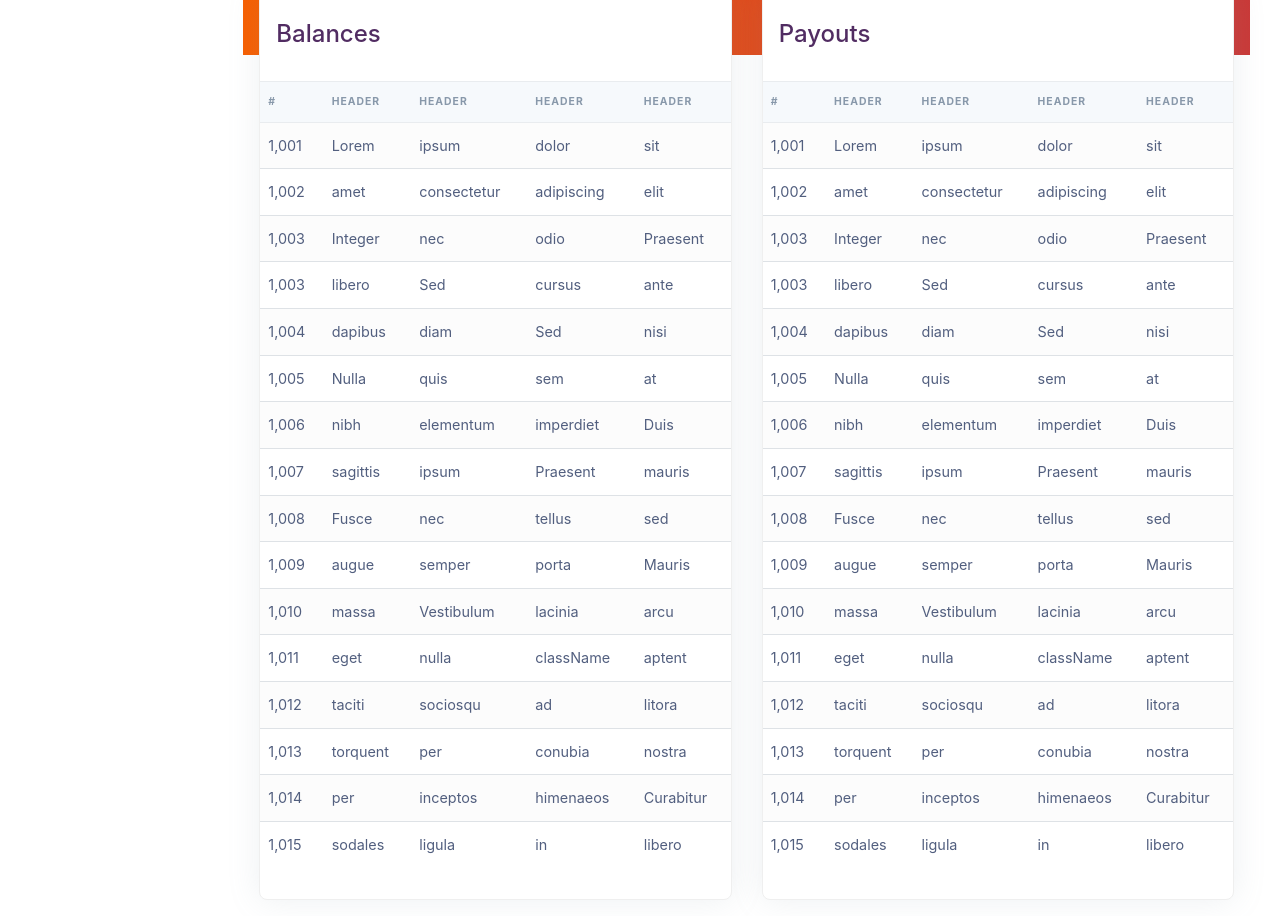
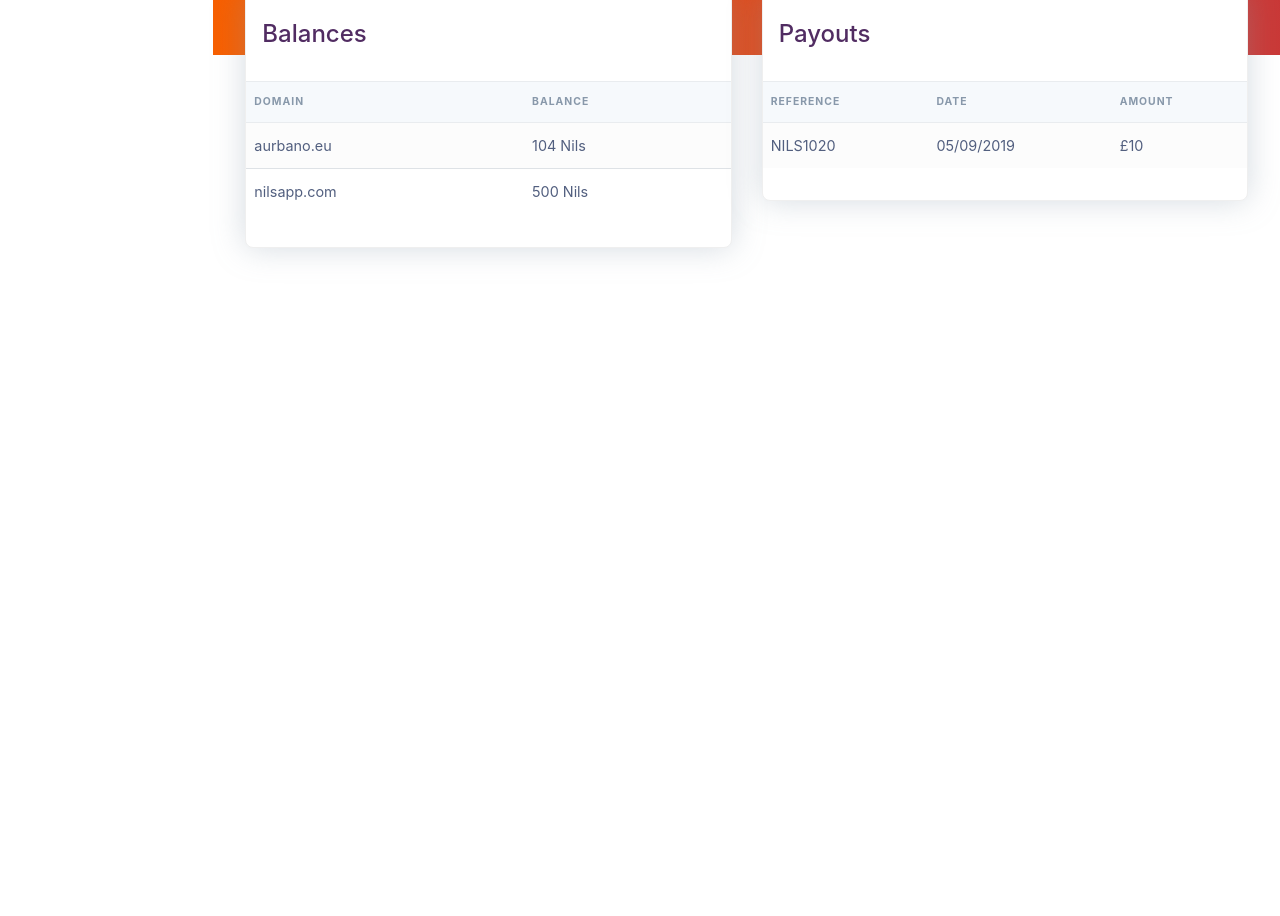
Before and after one commit to nils-app/nils-web, a React (Create React App) app: page / in a window 1280 px wide. Shown: the part 240-1156 px from the top of the page. After the commit the page ends 800 px from the top, so only its background shows below. Built offline with nearby package versions, Linux system fonts and the light colour scheme.

Commit message:
fix spacings

```diff
--- a/src/assets/scss/index.scss
+++ b/src/assets/scss/index.scss
@@ -8,6 +8,16 @@ body {
 
 .sidebar {
     padding-top: 1.5rem;
+    font-weight: 300;
+    font-size: 0.9rem;
+
+    a {
+        color: $dark;
+    }
+
+    svg {
+        margin-right: 1rem;
+    }
 }
 
 .logo {
@@ -26,7 +36,7 @@ body {
 }
 
 .header {
-    padding: 1rem 1rem 6rem;
+    padding: 1rem 2rem 6rem;
 
     a {
         color: inherit;
@@ -39,14 +49,15 @@ body {
 }
 
 .content {
-    margin-top: -5rem;
+    margin-top: -4rem;
+    padding: 0 2rem;
 }
 
 .dashboard-widget {
     background: #fff;
     border: #efefef solid 1px;
     border-radius: 0.5em;
-    box-shadow: 0 0 2rem 0 rgba(136,152,170,.15) !important;
+    box-shadow: 0 0 2rem 0 rgba(136,152,170,.35) !important;
     color: $body-color;
     padding: 1rem;
     position: relative;
@@ -67,6 +78,9 @@ body {
     }
     .content {
         font-size: 1.25rem;
+        margin: 0;
+        padding: 0;
+        color: $dark;
     }
     .icon {
         position: absolute;
--- a/src/sections/dashboard/index.tsx
+++ b/src/sections/dashboard/index.tsx
@@ -17,13 +17,12 @@ import Sidebar from "components/Sidebar";
 export default () => {
   return (
     <>
-      <Container fluid>
-        <Row>
+      <Container fluid style={ { padding: 0, margin: 0 } }>
+        <Row noGutters>
           <Col xs="2">
             <Sidebar />
           </Col>
           <Col>
-            <Container fluid>
             <div className="header bg-gradient">
                 <Row>
                     <Col>
@@ -45,7 +44,7 @@ export default () => {
                         </span>
                         <div className="history">
                             <span className="change text-success">
-                                +3.5%
+                                <FontAwesomeIcon icon='arrow-up' /> 3.5%
                             </span>
                             <span className="text-muted">
                                 Since last month
@@ -64,11 +63,16 @@ export default () => {
                     </Col>
                     <Col>
                     <div className="dashboard-widget">
-                        <div className="title">Last payout</div>
-                        <span className="content">Never</span>
+                        <div className="title">Next payout</div>
+                        <span className="content">-</span>
                         <span className="icon orange">
                             <FontAwesomeIcon icon='credit-card' />
                         </span>
+                        <div className="history">
+                            <span className="text-muted">
+                                Last: 05/09/2019
+                            </span>
+                        </div>
                     </div>
                     </Col>
                 </Row>
@@ -81,125 +85,18 @@ export default () => {
                     <table className="table table-striped table-sm">
                     <thead>
                         <tr>
-                            <th>#</th>
-                            <th>Header</th>
-                            <th>Header</th>
-                            <th>Header</th>
-                            <th>Header</th>
+                        <th>Domain</th>
+                        <th>Balance</th>
                         </tr>
                     </thead>
                     <tbody>
                         <tr>
-                            <td>1,001</td>
-                            <td>Lorem</td>
-                            <td>ipsum</td>
-                            <td>dolor</td>
-                            <td>sit</td>
+                        <td>aurbano.eu</td>
+                        <td>104 Nils</td>
                         </tr>
                         <tr>
-                            <td>1,002</td>
-                            <td>amet</td>
-                            <td>consectetur</td>
-                            <td>adipiscing</td>
-                            <td>elit</td>
-                          </tr>
-                          <tr>
-                            <td>1,003</td>
-                            <td>Integer</td>
-                            <td>nec</td>
-                            <td>odio</td>
-                            <td>Praesent</td>
-                          </tr>
-                          <tr>
-                            <td>1,003</td>
-                            <td>libero</td>
-                            <td>Sed</td>
-                            <td>cursus</td>
-                            <td>ante</td>
-                          </tr>
-                          <tr>
-                            <td>1,004</td>
-                            <td>dapibus</td>
-                            <td>diam</td>
-                            <td>Sed</td>
-                            <td>nisi</td>
-                          </tr>
-                          <tr>
-                            <td>1,005</td>
-                            <td>Nulla</td>
-                            <td>quis</td>
-                            <td>sem</td>
-                            <td>at</td>
-                          </tr>
-                          <tr>
-                            <td>1,006</td>
-                            <td>nibh</td>
-                            <td>elementum</td>
-                            <td>imperdiet</td>
-                            <td>Duis</td>
-                          </tr>
-                          <tr>
-                            <td>1,007</td>
-                            <td>sagittis</td>
-                            <td>ipsum</td>
-                            <td>Praesent</td>
-                            <td>mauris</td>
-                          </tr>
-                          <tr>
-                            <td>1,008</td>
-                            <td>Fusce</td>
-                            <td>nec</td>
-                            <td>tellus</td>
-                            <td>sed</td>
-                          </tr>
-                          <tr>
-                            <td>1,009</td>
-                            <td>augue</td>
-                            <td>semper</td>
-                            <td>porta</td>
-                            <td>Mauris</td>
-                          </tr>
-                          <tr>
-                            <td>1,010</td>
-                            <td>massa</td>
-                            <td>Vestibulum</td>
-                            <td>lacinia</td>
-                            <td>arcu</td>
-                          </tr>
-                          <tr>
-                            <td>1,011</td>
-                            <td>eget</td>
-                            <td>nulla</td>
-                            <td>className</td>
-                            <td>aptent</td>
-                          </tr>
-                          <tr>
-                            <td>1,012</td>
-                            <td>taciti</td>
-                            <td>sociosqu</td>
-                            <td>ad</td>
-                            <td>litora</td>
-                          </tr>
-                          <tr>
-                            <td>1,013</td>
-                            <td>torquent</td>
-                            <td>per</td>
-                            <td>conubia</td>
-                            <td>nostra</td>
-                          </tr>
-                          <tr>
-                            <td>1,014</td>
-                            <td>per</td>
-                            <td>inceptos</td>
-                            <td>himenaeos</td>
-                            <td>Curabitur</td>
-                          </tr>
-                          <tr>
-                            <td>1,015</td>
-                            <td>sodales</td>
-                            <td>ligula</td>
-                            <td>in</td>
-                            <td>libero</td>
+                        <td>nilsapp.com</td>
+                        <td>500 Nils</td>
                         </tr>
                     </tbody>
                     </table>
@@ -213,125 +110,16 @@ export default () => {
                     <table className="table table-striped table-sm">
                     <thead>
                         <tr>
-                            <th>#</th>
-                            <th>Header</th>
-                            <th>Header</th>
-                            <th>Header</th>
-                            <th>Header</th>
+                        <th>Reference</th>
+                        <th>Date</th>
+                        <th>Amount</th>
                         </tr>
                     </thead>
                     <tbody>
                         <tr>
-                            <td>1,001</td>
-                            <td>Lorem</td>
-                            <td>ipsum</td>
-                            <td>dolor</td>
-                            <td>sit</td>
-                          </tr>
-                          <tr>
-                            <td>1,002</td>
-                            <td>amet</td>
-                            <td>consectetur</td>
-                            <td>adipiscing</td>
-                            <td>elit</td>
-                          </tr>
-                          <tr>
-                            <td>1,003</td>
-                            <td>Integer</td>
-                            <td>nec</td>
-                            <td>odio</td>
-                            <td>Praesent</td>
-                          </tr>
-                          <tr>
-                            <td>1,003</td>
-                            <td>libero</td>
-                            <td>Sed</td>
-                            <td>cursus</td>
-                            <td>ante</td>
-                          </tr>
-                          <tr>
-                            <td>1,004</td>
-                            <td>dapibus</td>
-                            <td>diam</td>
-                            <td>Sed</td>
-                            <td>nisi</td>
-                          </tr>
-                          <tr>
-                            <td>1,005</td>
-                            <td>Nulla</td>
-                            <td>quis</td>
-                            <td>sem</td>
-                            <td>at</td>
-                          </tr>
-                          <tr>
-                            <td>1,006</td>
-                            <td>nibh</td>
-                            <td>elementum</td>
-                            <td>imperdiet</td>
-                            <td>Duis</td>
-                          </tr>
-                          <tr>
-                            <td>1,007</td>
-                            <td>sagittis</td>
-                            <td>ipsum</td>
-                            <td>Praesent</td>
-                            <td>mauris</td>
-                          </tr>
-                          <tr>
-                            <td>1,008</td>
-                            <td>Fusce</td>
-                            <td>nec</td>
-                            <td>tellus</td>
-                            <td>sed</td>
-                          </tr>
-                          <tr>
-                            <td>1,009</td>
-                            <td>augue</td>
-                            <td>semper</td>
-                            <td>porta</td>
-                            <td>Mauris</td>
-                          </tr>
-                          <tr>
-                            <td>1,010</td>
-                            <td>massa</td>
-                            <td>Vestibulum</td>
-                            <td>lacinia</td>
-                            <td>arcu</td>
-                          </tr>
-                          <tr>
-                            <td>1,011</td>
-                            <td>eget</td>
-                            <td>nulla</td>
-                            <td>className</td>
-                            <td>aptent</td>
-                          </tr>
-                          <tr>
-                            <td>1,012</td>
-                            <td>taciti</td>
-                            <td>sociosqu</td>
-                            <td>ad</td>
-                            <td>litora</td>
-                          </tr>
-                          <tr>
-                            <td>1,013</td>
-                            <td>torquent</td>
-                            <td>per</td>
-                            <td>conubia</td>
-                            <td>nostra</td>
-                          </tr>
-                          <tr>
-                            <td>1,014</td>
-                            <td>per</td>
-                            <td>inceptos</td>
-                            <td>himenaeos</td>
-                            <td>Curabitur</td>
-                          </tr>
-                          <tr>
-                            <td>1,015</td>
-                            <td>sodales</td>
-                            <td>ligula</td>
-                            <td>in</td>
-                            <td>libero</td>
+                        <td>NILS1020</td>
+                        <td>05/09/2019</td>
+                        <td>£10</td>
                         </tr>
                     </tbody>
                     </table>
@@ -339,7 +127,6 @@ export default () => {
                 </div>
             </Col>
             </Row>
-            </Container>
           </Col>
         </Row>
       </Container>
```
Also changed, not shown: src/components/Sidebar.tsx (+8 -3 lines), src/lib/icons.ts (+11 -7 lines). Lines whose indentation alone changed are shown as unchanged.
